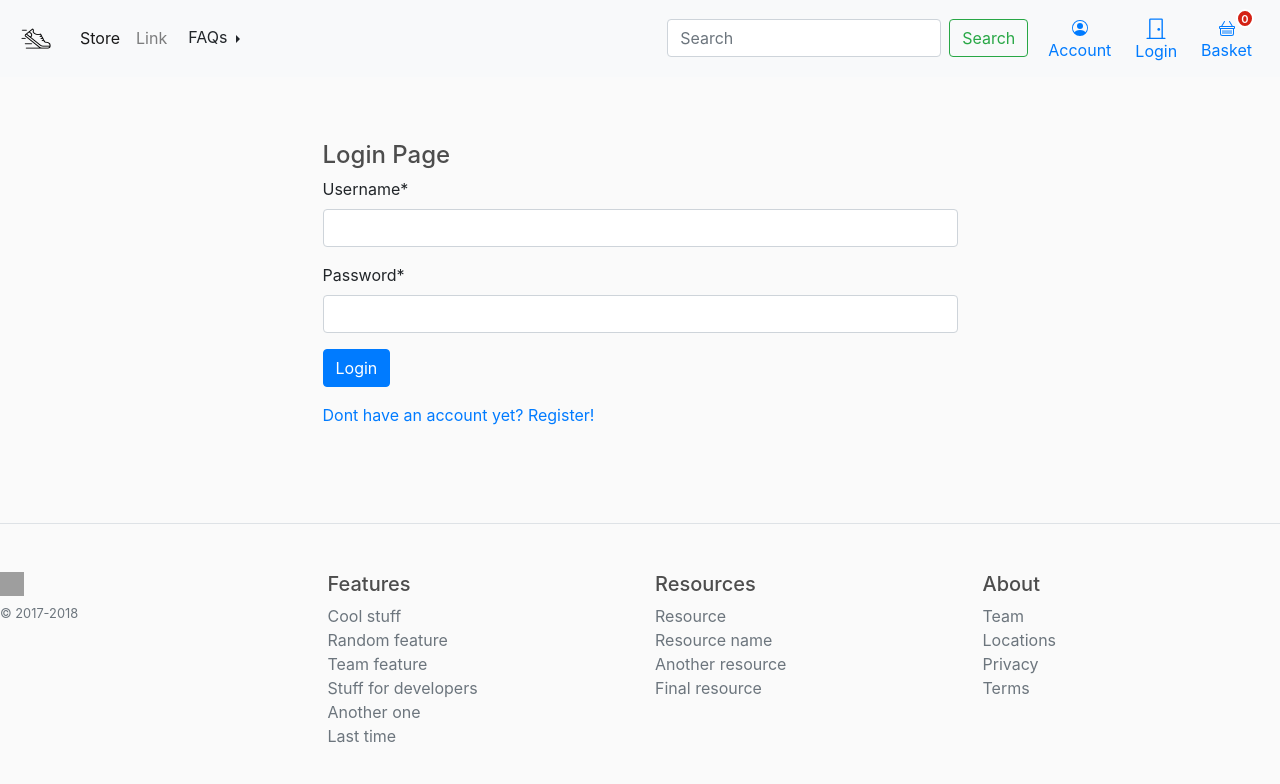
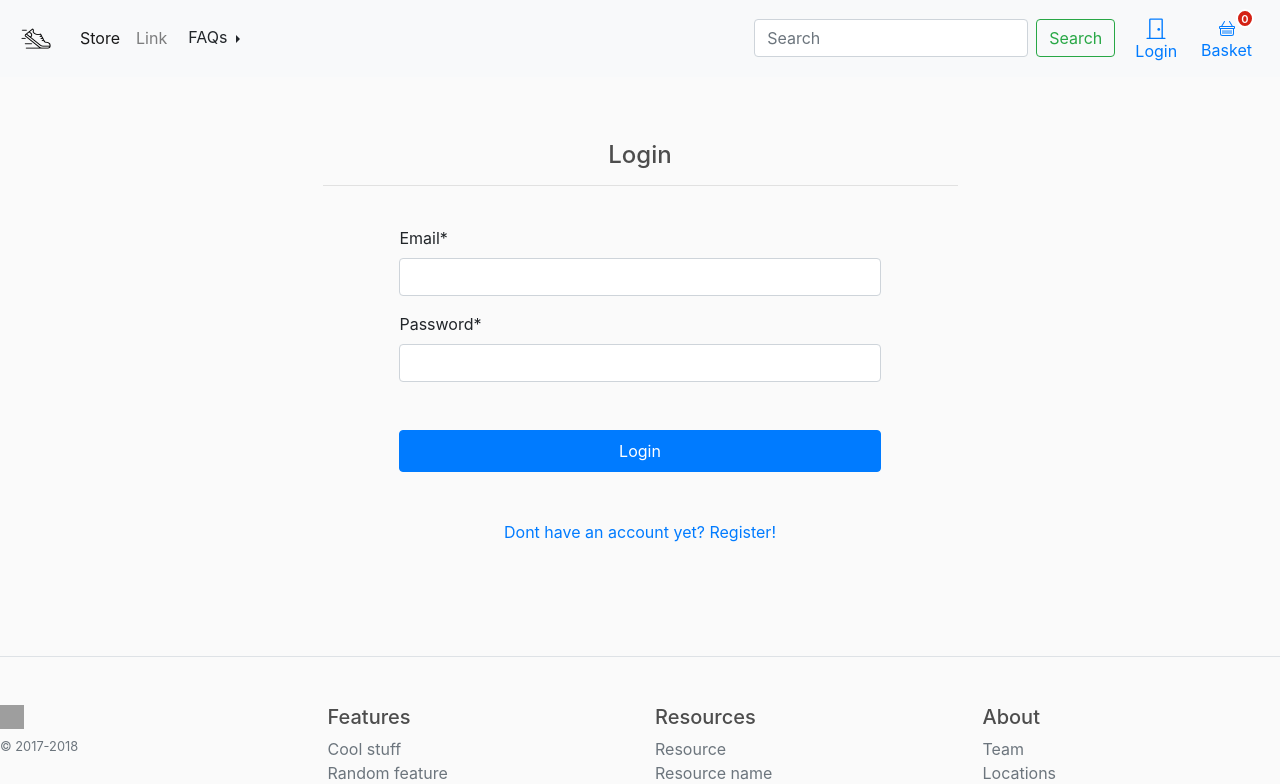
Before and after one commit to SinampalukanEnthusiast/Shoelandia, a Django app: page /login/ in a window 1280 px wide. Shown: the top 784 px of the page. Before the commit the page ends 743 px from the top, so only its background shows below. Run offline with Django 3.2, Linux system fonts and the light colour scheme; some libraries are stand-ins or nearby versions; grey boxes are pictures that could not be loaded.

Commit message:
Updated login/register + dashboard

```diff
--- a/account/forms.py
+++ b/account/forms.py
@@ -1,15 +1,66 @@
-from dataclasses import field
-import email
+from dataclasses import Field
 from django import forms
+from django.contrib.auth.models import User
 
 from .models import UserBase
+from crispy_forms.helper import FormHelper, Layout
+from crispy_forms.layout import Submit
+
+
+class LoginForm(forms.ModelForm):
+
+    email = forms.EmailField()
+    password = forms.CharField(widget=forms.PasswordInput,)
+
+    def __init__(self, *args, **kwargs):
+        super().__init__(*args, **kwargs)
+        self.helper = FormHelper()
+        self.helper.form_method = 'post'
+        self.helper.add_input(
+            Submit('submit', 'Login', css_class='btn btn-primary btn-block py-2 mb-4 mt-5 fw500 w-100'))
+
+    class Meta:
+        model = UserBase
+        fields = ['email', 'password']
+
+
+class DashboardEditForm(forms.ModelForm):
+
+    email = forms.EmailField(widget=forms.TextInput(
+        attrs={"readonly": True, "placeholder": "email"}), required=True)
+    user_name = forms.CharField(widget=forms.TextInput(
+        attrs={"readonly": True}), required=True)
+    #password = forms.CharField(widget=forms.PasswordInput,)
+    first_name = forms.CharField(required=False)
+    about = forms.CharField(
+        max_length=150, widget=forms.Textarea(attrs={"placeholder": "Description about you..."}), required=False)
+    address = forms.CharField(required=False, widget=forms.TextInput(
+        attrs={"placeholder": "House No, Lot No., Street Name... "}))
+    city = forms.CharField(required=False, widget=forms.TextInput(
+        attrs={"placeholder": "City or Municipality Name..."}))
+    province = forms.CharField(required=False, widget=forms.TextInput(
+        attrs={"placeholder": "Province Name..."}))
+    zipcode = forms.CharField(required=False, widget=forms.TextInput(
+        attrs={"placeholder": "Area code..."}))
+
+    def __init__(self, *args, **kwargs):
+        super().__init__(*args, **kwargs)
+        self.helper = FormHelper()
+        self.helper.form_method = 'post'
+        self.helper.add_input(
+            Submit('submit', 'Update', css_class='btn btn-primary btn-block py-2 mb-4 mt-5 fw500 w-100'))
+
+    class Meta:
+        model = UserBase
+        fields = ['email', 'user_name', 'first_name', 'about',
+                  'address', 'city', 'province', 'zipcode']
 
 
 class RegistrationForm(forms.ModelForm):
     user_name = forms.CharField(
         label='Enter username', min_length=4, max_length=50, help_text='Required')
     email = forms.EmailField(max_length=100, help_text='Required', error_messages={
-                             'required': 'Email is needed'})
+        'required': 'Email is needed'})
     password = forms.CharField(label='Password', widget=forms.PasswordInput)
     password2 = forms.CharField(
         label='Repeat Password', widget=forms.PasswordInput)
--- a/account/urls.py
+++ b/account/urls.py
@@ -1,11 +1,20 @@
 from django.urls import path
 from . import views
-
-
+from django.contrib.auth import views as auth_views
+from .forms import LoginForm
 urlpatterns = [
     path('register/', views.account_register, name='register'),
-    path('activate/<slug:uidb64>/<slug:token>/',
-         views.account_activate, name='activate'),
+    path('login/', views.account_login, name='login'),
+    # path('logout/', views.logoutUser, name='logout'),
+    path('logout/', auth_views.LogoutView.as_view(next_page='/'), name='logout'),
+    # path('login/', auth_views.LoginView.as_view(template_name='account/registration/login.html',
+    #      form_class=LoginForm, name='login')),
+
     path('dashboard/',
-         views.dashboard, name='dashboard')
+         views.dashboard, name='dashboard'),
+    path('dashboard/edit',
+         views.dashboard_edit, name='dashboard_edit'),
+
+    #     path('activate/<slug:uidb64>/<slug:token>/',
+    #          views.account_activate, name='activate'),
 ]
--- a/account/views.py
+++ b/account/views.py
@@ -1,6 +1,6 @@
 from .token import account_activation_token
 from .models import UserBase
-from .forms import RegistrationForm
+from .forms import RegistrationForm, LoginForm, DashboardEditForm
 # from orders.views import user_orders
 from django.utils.http import urlsafe_base64_decode, urlsafe_base64_encode
 from django.utils.encoding import force_bytes, force_str
@@ -10,12 +10,29 @@ from django.http import HttpResponse
 from django.contrib.sites.shortcuts import get_current_site
 from django.contrib.auth.decorators import login_required
 from django.contrib.auth import login, logout
+from django.contrib.auth import authenticate, login, logout
+from django.contrib import messages
 
 
 @login_required
 def dashboard(request):
     # orders = user_orders(request)
     return render(request, 'account/user/dashboard.html')
+
+
+@login_required
+def dashboard_edit(request):
+    if request.method == 'POST':
+        user_form = DashboardEditForm(instance=request.user, data=request.POST)
+
+        if user_form.is_valid():
+            user_form.save()
+            messages.success(request, "Details updated successfuly!")
+    else:
+        user_form = DashboardEditForm(instance=request.user)
+
+    return render(request,
+                  'account/user/dashboard_edit.html', {'form': user_form})
 
 
 def account_register(request):
@@ -29,36 +46,54 @@ def account_register(request):
             user = registerForm.save(commit=False)
             user.email = registerForm.cleaned_data['email']
             user.set_password(registerForm.cleaned_data['password'])
-            user.is_active = False
+            user.is_active = True
             user.save()
-            current_site = get_current_site(request)
-            subject = 'Activate your Account'
-            message = render_to_string('account/registration/activate_email.html', {
-                'user': user,
-                'domain': current_site.domain,
-                'uid': urlsafe_base64_encode(force_bytes(user.pk)),
-                'token': account_activation_token.make_token(user),
-            })
-            user.email_user(subject=subject, message=message)
-            return HttpResponse('registered succesfully and activation sent')
+            # current_site = get_current_site(request)
+            # subject = 'Activate your Account'
+            # message = render_to_string('account/registration/activate_email.html', {
+            #     'user': user,
+            #     'domain': current_site.domain,
+            #     'uid': urlsafe_base64_encode(force_bytes(user.pk)),
+            #     'token': account_activation_token.make_token(user),
+            # })
+            # user.email_user(subject=subject, message=message)
+            return redirect('dashboard')
     else:
         registerForm = RegistrationForm()
     return render(request, 'account/registration/register.html', {'form': registerForm})
 
 
-def account_activate(request, uidb64, token):
-    try:
-        uid = force_str(urlsafe_base64_decode(uidb64))
-        user = UserBase.objects.get(pk=uid)
-    except(TypeError, ValueError, OverflowError, user.DoesNotExist):
-        user = None
-    if user is not None and account_activation_token.check_token(user, token):
-        user.is_active = True
-        user.save()
-        login(request, user)
-        return redirect('dashboard')
+def account_login(request):
+    if request.user.is_authenticated:
+        return redirect('home')
     else:
-        return render(request, 'account/registration/activate_invalid.html')
+        if request.method == 'POST':
+            email = request.POST.get('email')
+            password = request.POST.get('password')
+            user = authenticate(request, email=email, password=password)
+            if user is not None:
+                login(request, user)
+                messages.success(request, "Account logged in!")
+                return redirect('home')
+            else:
+                messages.info(request, 'Username or password is incorrect!')
+        context = {'form': LoginForm()}
+        return render(request, 'account/registration/login.html', context)
+
+
+# def account_activate(request, uidb64, token):
+#     try:
+#         uid = force_str(urlsafe_base64_decode(uidb64))
+#         user = UserBase.objects.get(pk=uid)
+#     except(TypeError, ValueError, OverflowError, user.DoesNotExist):
+#         user = None
+#     if user is not None and account_activation_token.check_token(user, token):
+#         user.is_active = True
+#         user.save()
+#         login(request, user)
+#         return redirect('dashboard')
+#     else:
+#         return render(request, 'account/registration/activate_invalid.html')
 
 
 # def register(request):
--- a/store/forms.py
+++ b/store/forms.py
@@ -1,4 +1,4 @@
-from dataclasses import field, fields
+from dataclasses import Field, field, fields
 from datetime import datetime
 from django import forms
 from django.contrib.auth.forms import UserCreationForm
@@ -12,7 +12,7 @@ from store.models import Customer
 
 class LoginForm(forms.Form):
 
-    username = forms.CharField()
+    email = forms.CharField()
     password = forms.CharField(widget=forms.PasswordInput,)
 
     def __init__(self, *args, **kwargs):
@@ -20,32 +20,68 @@ class LoginForm(forms.Form):
         self.helper = FormHelper()
         self.helper.form_method = 'post'
         self.helper.add_input(
-            Submit('submit', 'Login'))
+            Submit('submit', 'Login', css_class='btn btn-primary btn-block py-2 mb-4 mt-5 fw500 w-100'))
 
     class Meta:
         model = User
-        fields = ['username', 'password']
+        fields = ['email', 'password']
 
 
-class RegisterForm(forms.Form):
+class RegistrationForm(forms.ModelForm):
+    user_name = forms.CharField(
+        label='Enter username', min_length=4, max_length=50, help_text='Required')
+    email = forms.EmailField(max_length=100, help_text='Required', error_messages={
+                             'required': 'Email is needed'})
+    password = forms.CharField(label='Password', widget=forms.PasswordInput)
+    password2 = forms.CharField(
+        label='Repeat Password', widget=forms.PasswordInput)
 
-    username = forms.CharField()
+    class Meta:
+        model = User
+        fields = ('user_name', 'email')
 
+    def clean_user_name(self):
+        user_name = self.cleaned_data['user_name'].lower()
+        r = User.objects.filter(user_name=user_name)
+        if r.count():
+            raise forms.ValidationError("Username already exists")
+        return user_name
 
-class RegisterUser(UserCreationForm):
+    def clean_password2(self):
+        cd = self.cleaned_data
+        if cd['password'] != cd['password2']:
+            raise forms.ValidationError('Passwords do not match.')
+        return cd['password2']
+
+    def clean_email(self):
+        email = self.cleaned_data['email']
+        if User.objects.filter(email=email).exists():
+            raise forms.ValidationError(
+                'Please use another Email, that is already taken')
+        return email
+
     def __init__(self, *args, **kwargs):
         super().__init__(*args, **kwargs)
         self.helper = FormHelper()
         self.helper.form_method = 'post'
-        self.helper.add_input(Submit('submit', 'Register'))
+        self.helper.add_input(Submit(
+            'submit', 'Register', css_class="btn btn-primary btn-block py-2 mb-4 mt-5"))
 
-    class Meta:
-        model = User
-        fields = ['username', 'last_name', 'first_name',
-                  'email', 'password1', 'password2']
 
-        help_texts = {
-            'username': None,
-            'email': None,
-            'password': None,
-        }
+# class RegisterUser(UserCreationForm):
+#     def __init__(self, *args, **kwargs):
+#         super().__init__(*args, **kwargs)
+#         self.helper = FormHelper()
+#         self.helper.form_method = 'post'
+#         self.helper.add_input(Submit('submit', 'Register'))
+
+#     class Meta:
+#         model = User
+#         fields = ['username', 'last_name', 'first_name',
+#                   'email', 'password1', 'password2']
+
+#         help_texts = {
+#             'username': None,
+#             'email': None,
+#             'password': None,
+#         }
--- /dev/null
+++ b/store/templates/account/registration/login.html
@@ -0,0 +1,36 @@
+{% extends "store/main.html" %} {% load static %} {% load crispy_forms_tags %}
+{% block content %}
+<div class="container-fluid justify-content-center">
+  <div class="pd-8"></div>
+</div>
+
+<div class="container-fluid">
+  <div class="row no-gutter">
+    <div class="col-md-12">
+      <div class="login d-flex align-items-center py-5">
+        <div class="container">
+          <div class="row">
+            <div class="col-12 col-lg-7 mx-auto">
+              <h4 class="mb-2 text-center">Login</h4>
+              <hr />
+              <form
+                class="bootstrap4 account-form p-4 rounded col-lg-10 mx-auto"
+                method="POST"
+              >
+                {% csrf_token %} {% crispy form %}
+              </form>
+
+              <p class="text-center">
+                <a href="{% url 'register' %}">
+                  Dont have an account yet? Register!</a
+                >
+              </p>
+            </div>
+          </div>
+        </div>
+      </div>
+    </div>
+  </div>
+</div>
+
+{% endblock content %}
--- a/store/templates/account/user/dashboard.html
+++ b/store/templates/account/user/dashboard.html
@@ -4,11 +4,11 @@ Summary{%endblock %} {% block content %}
 <main class="pt-5">
   <div class="container" style="max-width: 1000px">
     <div class="col-12">
-      <h1 class="h2">Your Dashboard</h1>
+      <h1 class="h2">Hello, {{request.user}}!</h1>
     </div>
     <div class="col-12 d-flex justify-content-between">
       <div>Manage your <b>orders</b> and personal details</div>
-      <div><a href="#">Change Details</a></div>
+      <div><a href="{% url 'dashboard_edit' %}">Change Details</a></div>
     </div>
     <hr />
   </div>
--- a/store/templates/store/login.html
+++ b/store/templates/store/d_register.html
@@ -1,8 +1,5 @@
 {% extends "store/main.html" %} {% load static %} {% load crispy_forms_tags %}
 {% block content %}
-<div class="container-fluid justify-content-center">
-  <div class="pd-8"></div>
-</div>
 
 <div class="container-fluid">
   <div class="row no-gutter">
@@ -11,14 +8,18 @@
         <div class="container">
           <div class="row">
             <div class="col-12 col-lg-7 mx-auto">
-              <h4>Login Page</h4>
               <form class="bootstrap4" method="POST">
-                {% csrf_token %} {% crispy form %}
+                {% csrf_token %}
+                <h3 class="mb-2 font-weight-bold">Create account</h3>
+                <p class="mb-4">Free of charge</p>
+                {% crispy form %}
+
+                <p class="text-center">
+                  <a class="btn-link" href="{% url 'login' %}" role="button"
+                    >Already have an account? Login!</a
+                  >
+                </p>
               </form>
-
-              <a href="{% url 'register' %}">
-                Dont have an account yet? Register!</a
-              >
             </div>
           </div>
         </div>
--- a/store/templates/store/main.html
+++ b/store/templates/store/main.html
@@ -105,7 +105,9 @@
       {% include "store/nav.html" %} {% block content %} {% endblock content %}
       {% include "store/footer.html" %}
     </div>
-
+    {% for message in messages %}
+    <p id="messages" class="alert alert-info">{{message}}</p>
+    {% endfor %}
     <script type="text/javascript" src="{% static 'js/cart.js' %}"></script>
   </body>
 </html>
--- a/store/templates/store/nav.html
+++ b/store/templates/store/nav.html
@@ -72,6 +72,7 @@
         </button>
       </form>
       <div class="form-inline my-2 my-lg-0">
+        {% if request.user.is_authenticated %}
         <a
           type="button"
           role="button"
@@ -96,7 +97,6 @@
           </div>
           <span class="fs15 fw500">Account</span>
         </a>
-        {% if request.user.is_authenticated %}
         <a
           type="button"
           role="button"
--- a/store/urls.py
+++ b/store/urls.py
@@ -6,13 +6,13 @@ from . import views
 urlpatterns = [
     path('', views.home, name="home"),
     path('store/', views.store, name="store"),
-    path('login/', views.loginUser, name="login"),
-    path('logout/', views.logoutUser, name="logout"),
+    path('<slug:slug>', views.product_detail, name="product_detail"),
+    # path('login/', views.loginUser, name="login"),
+    # path('logout/', views.logoutUser, name="logout"),
     #path('register/', views.register, name="register"),
     #path('cart/', views.cart, name="cart"),
     #path('checkout/', views.checkout, name="checkout"),
     #path('update_item/', views.update_item, name="update_item"),
     #path('process_order/', views.process_order, name="process_order"),
-    path('<slug:slug>', views.product_detail, name="product_detail"),
 
 ]
--- a/store/views.py
+++ b/store/views.py
@@ -8,12 +8,11 @@ import datetime
 from store.forms import *
 
 from .models import *
-from django.contrib.auth import authenticate, login, logout
 from django.contrib import messages
 from django.contrib.auth.decorators import login_required
 
 
-# @login_required(login_url='login')
+@login_required(login_url='login')
 def home(request):
     context = {}
     return render(request, 'store/home.html', context)
@@ -23,9 +22,9 @@ def register(request):
     if request.user.is_authenticated:
         return redirect('home')
     else:
-        form = RegisterUser()
+        form = RegistrationForm()
         if request.method == 'POST':
-            form = RegisterUser(request.POST)
+            form = RegistrationForm(request.POST)
             if form.is_valid():
                 form.save()
                 customer_username = form.cleaned_data['username']
@@ -42,30 +41,7 @@ def register(request):
         return render(request, 'store/register.html', context)
 
 
-def loginUser(request):
-    if request.user.is_authenticated:
-        return redirect('home')
-    else:
-        if request.method == 'POST':
-            username = request.POST.get('username')
-            password = request.POST.get('password')
-            user = authenticate(request, username=username, password=password)
-            if user is not None:
-                login(request, user)
-                messages.success(request, "Account logged in!")
-                return redirect('home')
-            else:
-                messages.info(request, 'Username or password is incorrect!')
-        context = {'form': LoginForm()}
-        return render(request, 'store/login.html', context)
-
-
-def logoutUser(request):
-    logout(request)
-    return redirect('login')
-
-
-# @login_required(login_url='login')
+@login_required(login_url='login')
 def store(request):
 
     products = Product.objects.all()
```
Also changed, not shown: store/templates/account/registration/register.html (+25 -11 lines), store/templates/account/user/dashboard_edit.html (added, +60 -0 lines), store/templates/store/d_login.html (added, +36 -0 lines), store/templates/store/register.html (deleted, +0 -15 lines), db.sqlite3.
